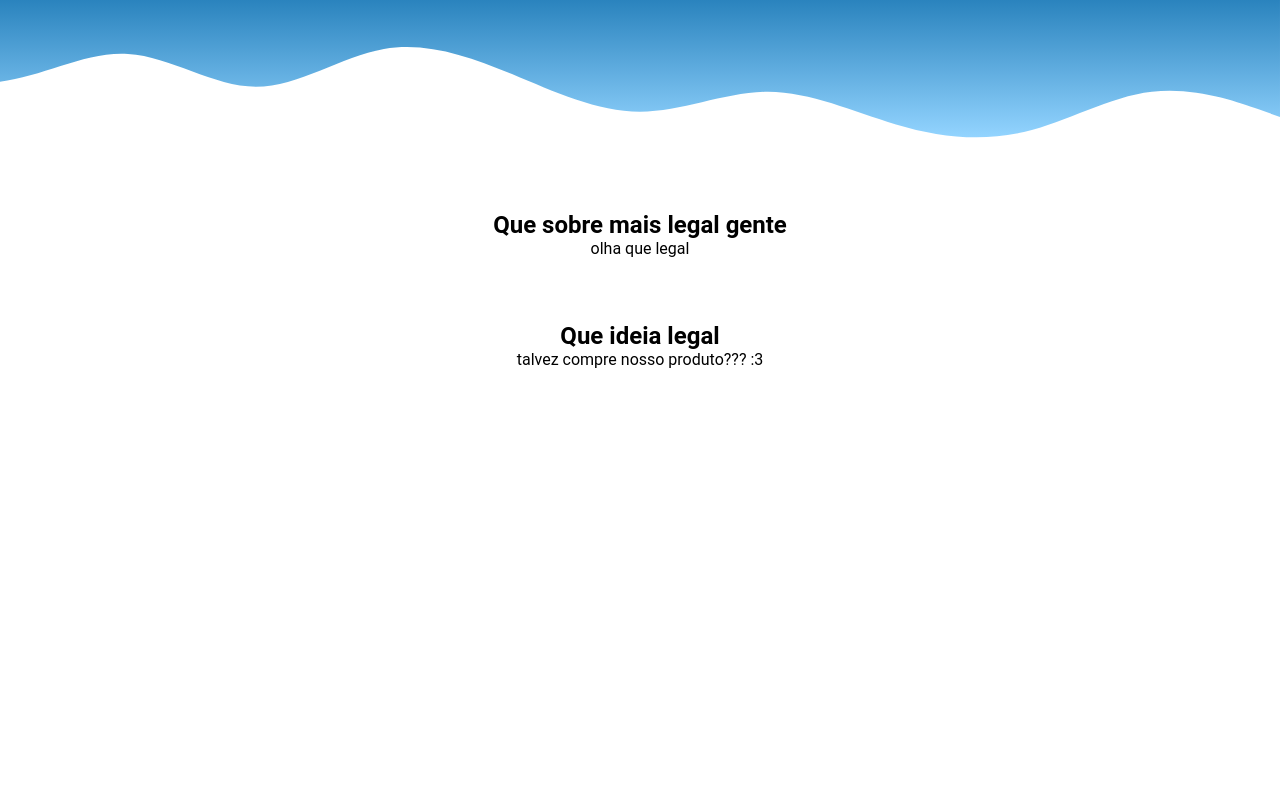
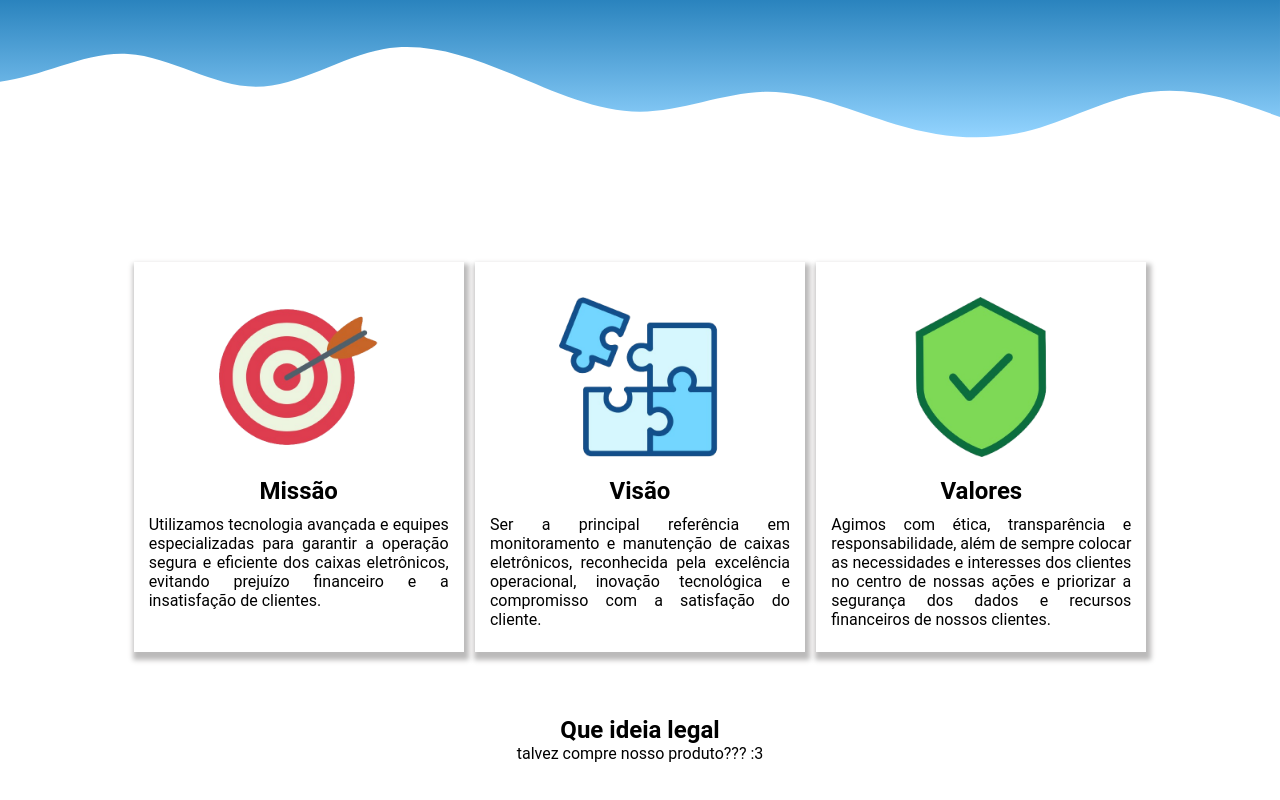
Before and after one commit to Nuvent-Grupo02/ProjetoATM, a plain HTML site: page index.html in a window 1280 px wide. Shown: the part 468-1268 px from the top of the page. Before the commit the page ends 888 px from the top, so only its background shows below. Drawn offline with Linux system fonts and the light colour scheme.

Commit message:
adição de cards missão,visao e valores

```diff
--- a/index.html
+++ b/index.html
@@ -32,8 +32,23 @@
 			<img src="assets/wave.svg" alt="">
 
 			<div class="sobre">
-				<h1>Que sobre mais legal gente</h1>
-				<p>olha que legal</p>
+				<div class="item">
+					<img src="assets/Missao.png" alt="Missão">
+					<h1>Missão</h1>
+					<p>Utilizamos tecnologia avançada e equipes especializadas para garantir a operação segura e eficiente dos caixas eletrônicos, evitando prejuízo financeiro e a insatisfação de clientes.</p>
+				</div>
+
+				<div class="item">
+					<img src="assets/Valores.png" alt="Visão">
+					<h1>Visão</h1>
+					<p>Ser a principal referência em monitoramento e manutenção de caixas eletrônicos, reconhecida pela excelência operacional, inovação tecnológica e compromisso com a satisfação do cliente.</p>
+				</div>
+
+				<div class="item">
+					<img src="assets/Visao.png" alt="Valores">
+					<h1>Valores</h1>
+					<p>Agimos com ética, transparência e responsabilidade, além de sempre colocar as necessidades e interesses dos clientes no centro de nossas ações e priorizar a segurança dos dados e recursos financeiros de nossos clientes.</p>
+				</div>
 
 				<!--  TEXTO PARA PREENCHER O SOBRE
 					missão:
--- a/style.css
+++ b/style.css
@@ -93,3 +93,37 @@ section.conteudo div {
 section.conteudo img {
     z-index: 2;
 }
+
+/* SOBRE */
+
+.conteudo .sobre{
+    display: flex;
+    align-items: center;
+    justify-content: space-around;
+    width: 80%;
+}
+
+.conteudo .sobre .item{
+    display: flex;
+    align-items: center;
+    justify-content: start;
+    flex-direction: column;
+    /*border: 1px solid #000;*/
+
+    width: 300px;
+    height: 360px;
+
+    padding: 15px;
+
+    box-shadow: #bbbaba 2px 5px 5px 3px;
+
+}
+
+.conteudo .sobre .item img{
+    width: 200px;
+    object-fit: cover;
+}
+.conteudo .sobre .item p{
+    text-align: justify;
+    margin-top: 10px;
+}
```
